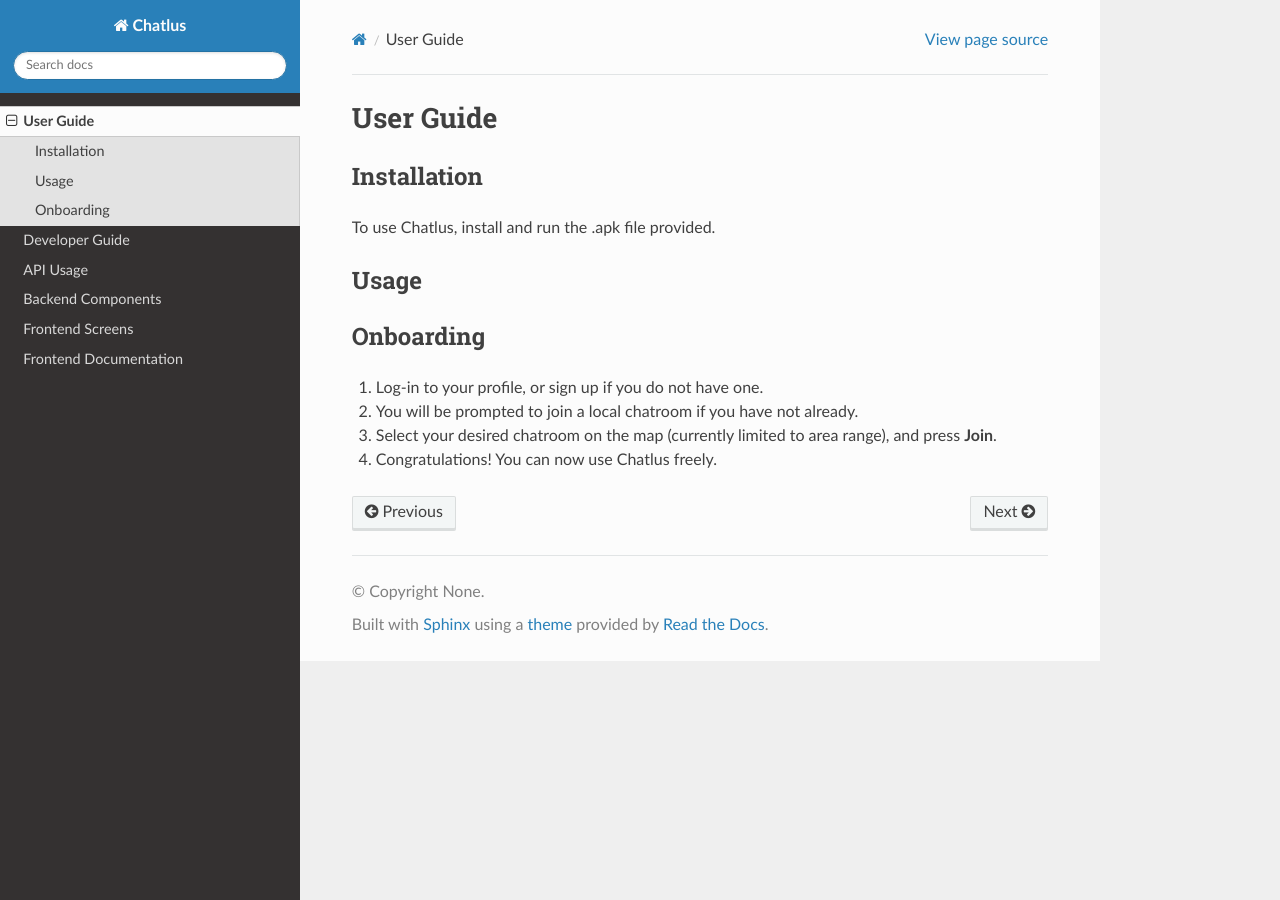
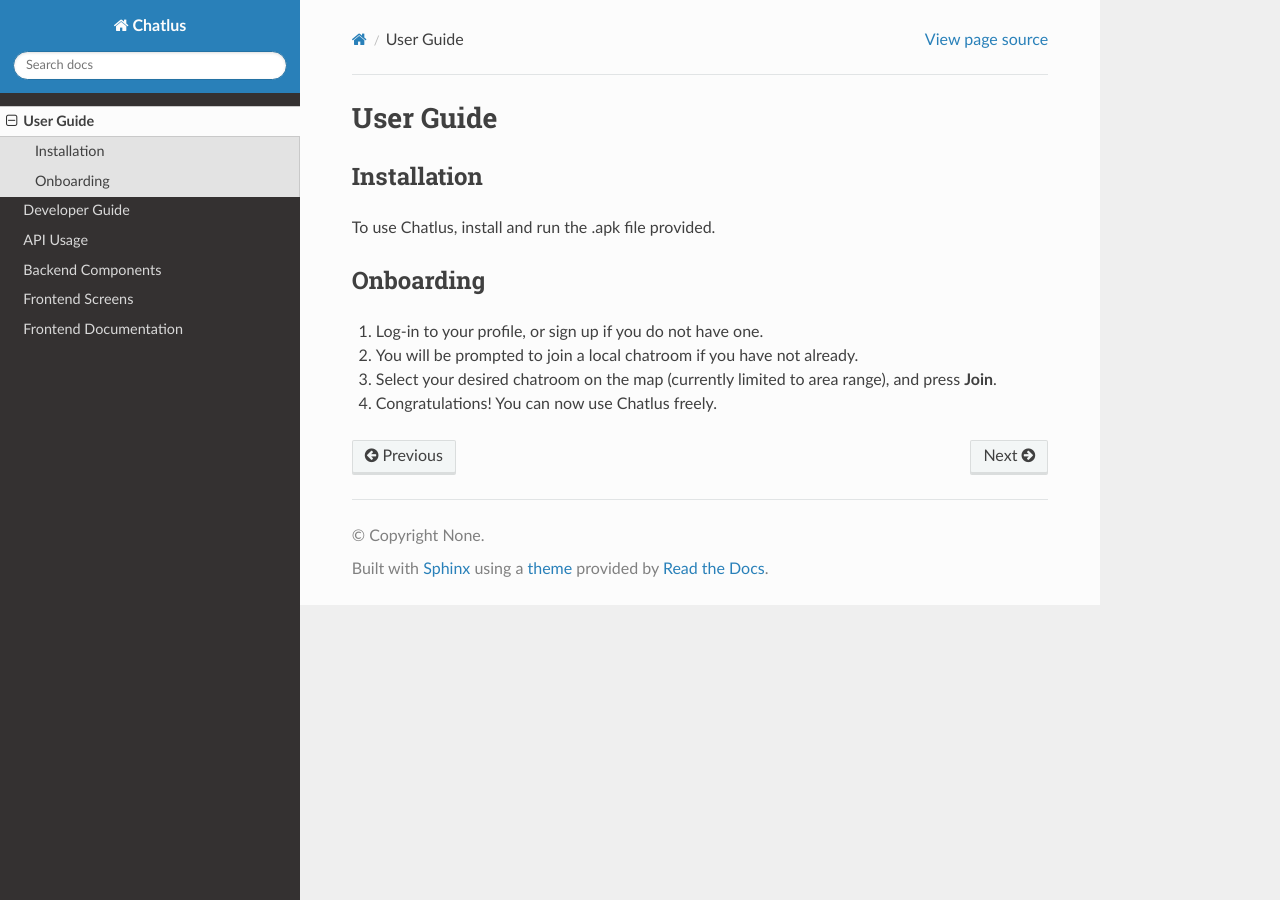
Before and after one commit to Chatlus/chatlus-docs, a Sphinx documentation site: the page built from docs/source/user_guide.rst, in a window 1280 px wide. Built offline with Sphinx 7.4.7 and the Read the Docs theme 3.1.0, drawn with Linux system fonts in a browser that asks for light colours.

Commit message:
fix user guide

```diff
--- a/docs/source/user_guide.rst
+++ b/docs/source/user_guide.rst
@@ -7,10 +7,7 @@
 
 To use Chatlus, install and run the .apk file provided.
 
-.. _usage:
-
-Usage
------
+.. _onboarding:
 
 Onboarding
 ----------
```
